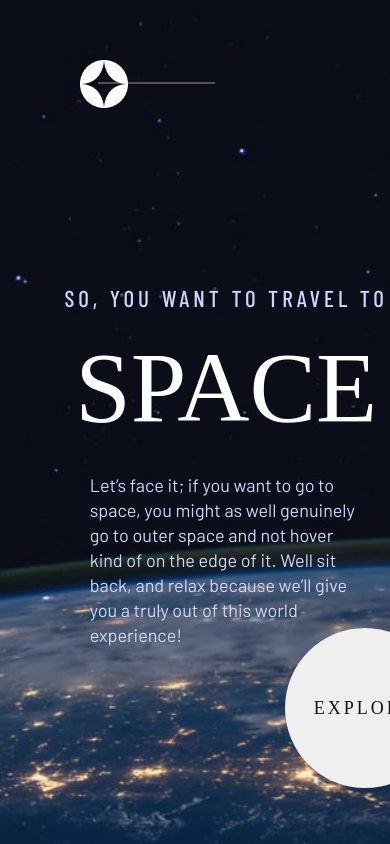
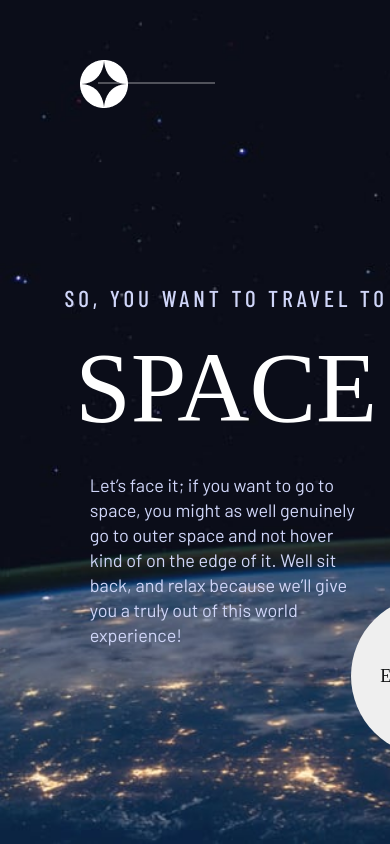
Before and after one commit to DjakaIT/spacetourism-react, a React (Vite) app: page / in a window 390 px wide. Shown: the top 844 px of the page. Built offline with nearby package versions, Linux system fonts and the light colour scheme; a web font is replaced by a local one.

Commit message:
media queries for tablets established

```diff
--- a/src/css/home.css
+++ b/src/css/home.css
@@ -80,7 +80,7 @@ h5, h1{
     font-size: 32px;
     line-height: 37px;
     color: rgb(17, 19, 20);
-		transition: all .4s ease-out;
+	transition: all .4s ease-out;
 }
 
 .explore-btn:hover {
@@ -106,19 +106,22 @@ h5, h1{
         flex-direction: column;
         justify-content: center;
         align-items: center;
+
     }
 
     .explore-btn{
         border-radius: 50%;
-        height: 200px;
-        width: 200px;
+        height: 180px;
+        width: 180px;
         font-size: 24px;
         line-height: 27px;
+
 
     }
 
     .explore-btn-container{
-        top: 22em;
+        top: 20em;
+        left: 20em;
     }
 
     h5{
```
